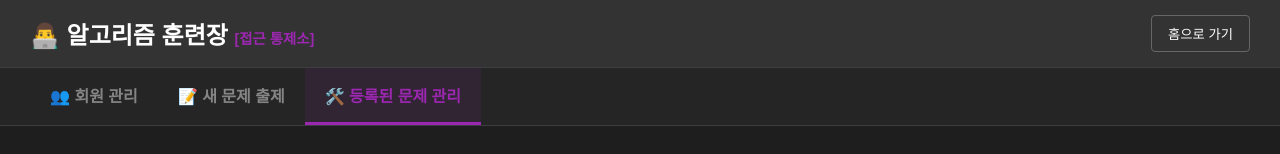
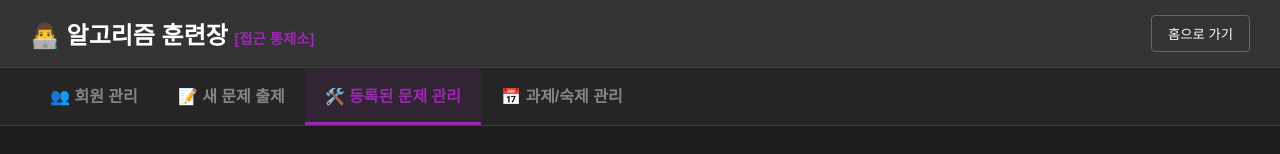
Before and after one commit to sky-Star6/coding-judge-platform, a plain HTML site: page admin_problems_list.html in a window 1280 px wide. Shown: the top 154 px of the page. Drawn offline with Linux system fonts and the light colour scheme; no server answers; sample sign-in values are in the browser's storage.

Commit message:
fix(ui): add assignments tab to existing admin panels

```diff
--- a/admin_problems_list.html
+++ b/admin_problems_list.html
@@ -256,11 +256,12 @@
         </div>
     </header>
 
-    <!-- 13단계 세 갈래 네비게이션 탭 -->
+    <!-- 관리자용 세 갈래 네비게이션 탭 -->
     <div class="admin-nav">
         <a href="admin_users.html">👥 회원 관리</a>
         <a href="admin_problems.html">📝 새 문제 출제</a>
         <a href="admin_problems_list.html" class="active">🛠️ 등록된 문제 관리</a>
+        <a href="admin_assignments.html">📅 과제/숙제 관리</a>
     </div>
 
     <div class="container">
```
Also changed, not shown: admin_problems.html (+1 -0 lines), admin_users.html (+1 -0 lines).
